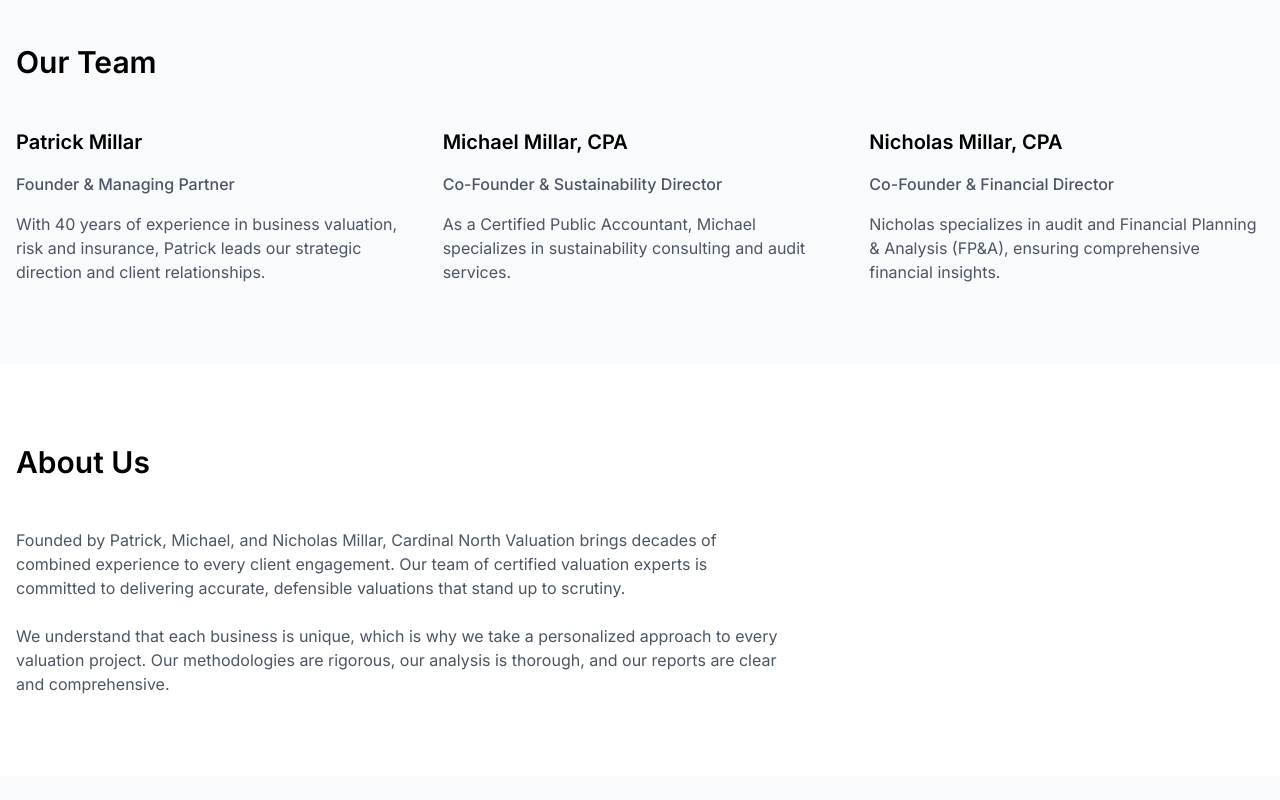
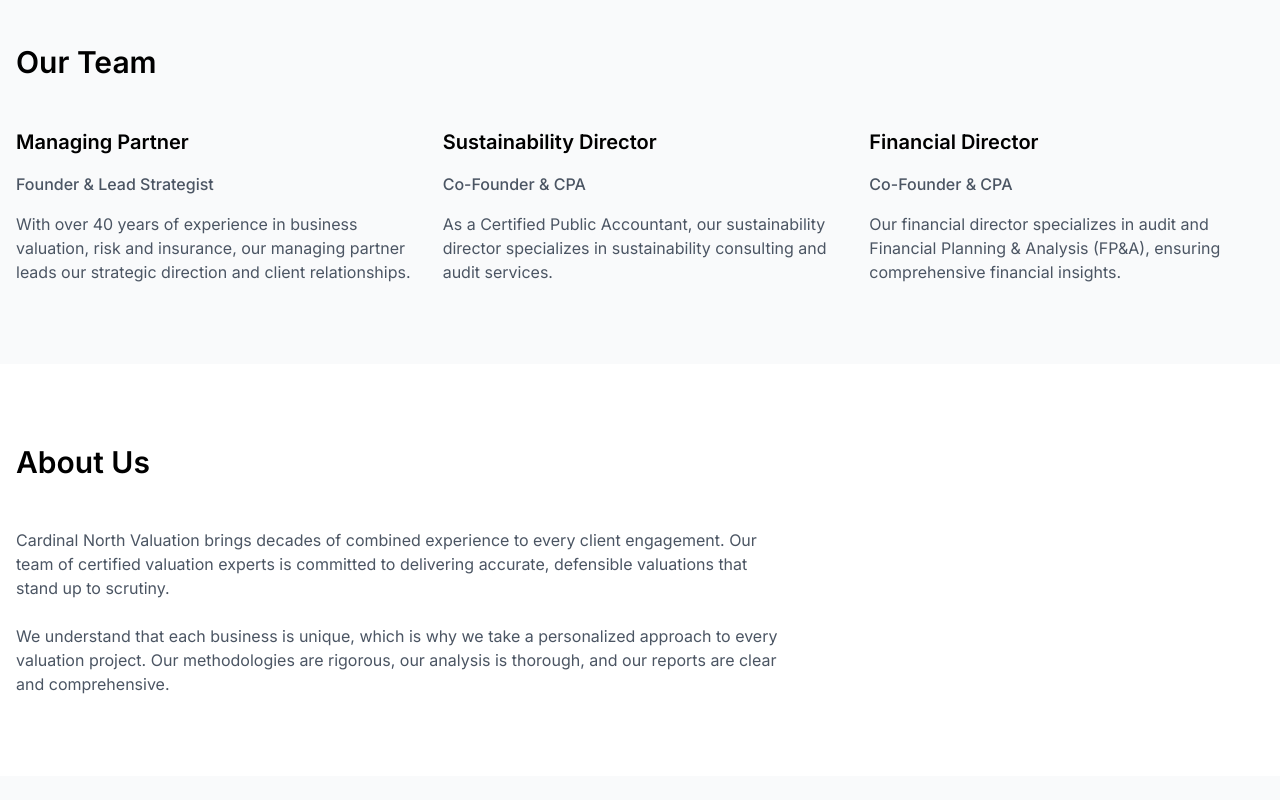
Before and after one commit to christianmillar31/CNVP, a Next.js app: page / in a window 1280 px wide. Shown: the part 460-1260 px from the top of the page. Built offline with nearby package versions, Linux system fonts and the light colour scheme.

Commit message:
update: company name and remove specific address

```diff
--- /dev/null
+++ b/app/error.tsx
@@ -0,0 +1,23 @@
+'use client'
+
+export default function Error({
+  error,
+  reset,
+}: {
+  error: Error & { digest?: string }
+  reset: () => void
+}) {
+  return (
+    <div className="min-h-screen flex items-center justify-center">
+      <div className="text-center">
+        <h2 className="text-2xl font-semibold mb-4">Something went wrong!</h2>
+        <button
+          className="bg-gray-900 text-white px-4 py-2 rounded hover:bg-gray-800"
+          onClick={() => reset()}
+        >
+          Try again
+        </button>
+      </div>
+    </div>
+  )
+}
--- a/app/globals.css
+++ b/app/globals.css
@@ -3,18 +3,18 @@
 @tailwind utilities;
 
 :root {
-  --foreground-rgb: 0, 0, 0;
-  --background-rgb: 255, 255, 255;
+  --foreground: #000000;
+  --background: #ffffff;
 }
 
 @media (prefers-color-scheme: dark) {
   :root {
-    --foreground-rgb: 255, 255, 255;
-    --background-rgb: 0, 0, 0;
+    --foreground: 255, 255, 255;
+    --background: 0, 0, 0;
   }
 }
 
 body {
-  color: rgb(var(--foreground-rgb));
-  background: rgb(var(--background-rgb));
+  color: var(--foreground);
+  background: var(--background);
 }
--- /dev/null
+++ b/app/not-found.tsx
@@ -0,0 +1,18 @@
+import Link from 'next/link'
+
+export default function NotFound() {
+  return (
+    <div className="min-h-screen flex items-center justify-center">
+      <div className="text-center">
+        <h2 className="text-2xl font-semibold mb-4">Page Not Found</h2>
+        <p className="mb-4">Could not find requested resource</p>
+        <Link
+          href="/"
+          className="bg-gray-900 text-white px-4 py-2 rounded hover:bg-gray-800 inline-block"
+        >
+          Return Home
+        </Link>
+      </div>
+    </div>
+  )
+}
--- a/app/page.tsx
+++ b/app/page.tsx
@@ -44,28 +44,28 @@
             <h2 className="text-3xl font-semibold mb-12">Our Team</h2>
             <div className="grid md:grid-cols-3 gap-8">
               <div className="space-y-4">
-                <h3 className="text-xl font-semibold">Patrick Millar</h3>
-                <p className="text-gray-600 font-medium">Founder & Managing Partner</p>
+                <h3 className="text-xl font-semibold">Managing Partner</h3>
+                <p className="text-gray-600 font-medium">Founder & Lead Strategist</p>
                 <p className="text-gray-600">
-                  With 40 years of experience in business valuation, risk and insurance,
-                  Patrick leads our strategic direction and client relationships.
+                  With over 40 years of experience in business valuation, risk and insurance,
+                  our managing partner leads our strategic direction and client relationships.
                 </p>
               </div>
 
               <div className="space-y-4">
-                <h3 className="text-xl font-semibold">Michael Millar, CPA</h3>
-                <p className="text-gray-600 font-medium">Co-Founder & Sustainability Director</p>
+                <h3 className="text-xl font-semibold">Sustainability Director</h3>
+                <p className="text-gray-600 font-medium">Co-Founder & CPA</p>
                 <p className="text-gray-600">
-                  As a Certified Public Accountant, Michael specializes in sustainability
-                  consulting and audit services.
+                  As a Certified Public Accountant, our sustainability director specializes in
+                  sustainability consulting and audit services.
                 </p>
               </div>
 
               <div className="space-y-4">
-                <h3 className="text-xl font-semibold">Nicholas Millar, CPA</h3>
-                <p className="text-gray-600 font-medium">Co-Founder & Financial Director</p>
+                <h3 className="text-xl font-semibold">Financial Director</h3>
+                <p className="text-gray-600 font-medium">Co-Founder & CPA</p>
                 <p className="text-gray-600">
-                  Nicholas specializes in audit and Financial Planning & Analysis (FP&A),
+                  Our financial director specializes in audit and Financial Planning & Analysis (FP&A),
                   ensuring comprehensive financial insights.
                 </p>
               </div>
@@ -79,10 +79,9 @@
             <h2 className="text-3xl font-semibold mb-12">About Us</h2>
             <div className="max-w-3xl">
               <p className="text-gray-600 mb-6">
-                Founded by Patrick, Michael, and Nicholas Millar, Cardinal North Valuation
-                brings decades of combined experience to every client engagement. Our team
-                of certified valuation experts is committed to delivering accurate,
-                defensible valuations that stand up to scrutiny.
+                Cardinal North Valuation brings decades of combined experience to every client
+                engagement. Our team of certified valuation experts is committed to delivering
+                accurate, defensible valuations that stand up to scrutiny.
               </p>
               <p className="text-gray-600">
                 We understand that each business is unique, which is why we take a
@@ -144,7 +143,6 @@
                 <div>
                   <h3 className="text-xl font-semibold mb-2">Location</h3>
                   <p className="text-gray-600">
-                    123 Business Avenue, Suite 400<br />
                     Thousand Oaks, CA 91360
                   </p>
                 </div>
@@ -170,7 +168,7 @@
 
       <footer className="py-8 bg-gray-900 text-white">
         <div className="container mx-auto px-4 text-center">
-          <p>© {new Date().getFullYear()} Cardinal North Valuation Partners. All rights reserved.</p>
+          <p>© {new Date().getFullYear()} Cardinal North Valuation. All rights reserved.</p>
         </div>
       </footer>
     </>
--- a/components/navigation.tsx
+++ b/components/navigation.tsx
@@ -6,7 +6,7 @@
       <div className="container mx-auto px-4 py-4">
         <nav className="flex items-center justify-between">
           <Link href="/" className="flex items-center gap-2">
-            <span className="text-xl font-semibold">Cardinal North</span>
+            <span className="text-xl font-semibold">Cardinal North Valuation</span>
           </Link>
 
           <div className="hidden md:flex gap-8">
--- a/package.json
+++ b/package.json
@@ -18,8 +18,8 @@
     "@types/node": "^20.0.0",
     "@types/react": "^18.0.0",
     "@types/react-dom": "^18.0.0",
-    "autoprefixer": "^10.0.0",
-    "postcss": "^8.0.0",
-    "tailwindcss": "^3.3.0"
+    "autoprefixer": "^10.4.17",
+    "postcss": "^8.4.35",
+    "tailwindcss": "^3.4.1"
   }
 }
--- /dev/null
+++ b/postcss.config.js
@@ -0,0 +1,6 @@
+module.exports = {
+  plugins: {
+    tailwindcss: {},
+    autoprefixer: {},
+  },
+}
```
Also changed, not shown: 1 other file (tests, documents, lock files or other folders).
